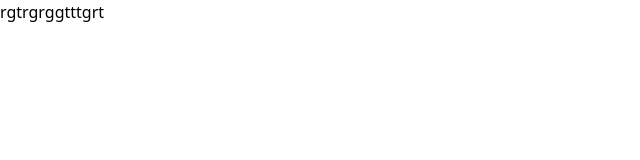
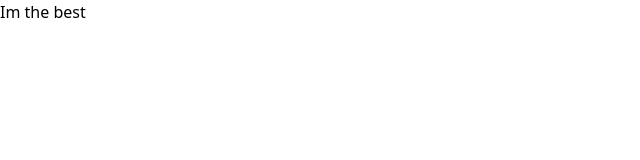
Before and after one commit to drugbeast/all-store, a React (Create React App) app in the folder my-store/: page / in a window 1280 px wide. Shown: the top 160 px of the page, without its empty margins (0-640 px from the left). Built offline with nearby package versions, Linux system fonts and the light colour scheme.

Commit message:
fix: eslint problem v18

```diff
--- a/my-store/src/App.tsx
+++ b/my-store/src/App.tsx
@@ -2,6 +2,6 @@ import React from 'react'
 
 export default function App (): JSX.Element {
   return (
-    <div>rgtrgrggtttgrt</div>
+    <div>Im the best</div>
   )
 }
```
